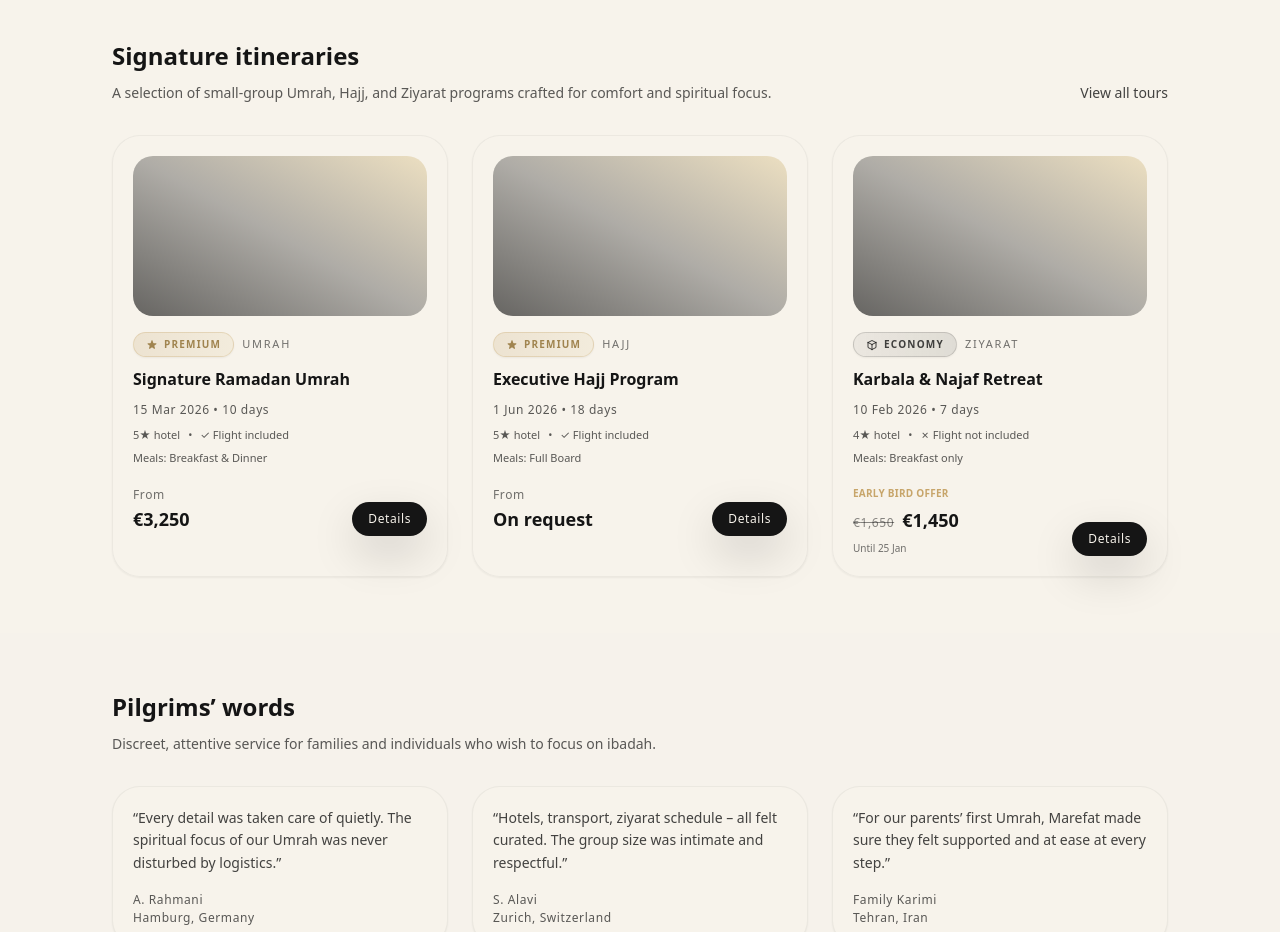
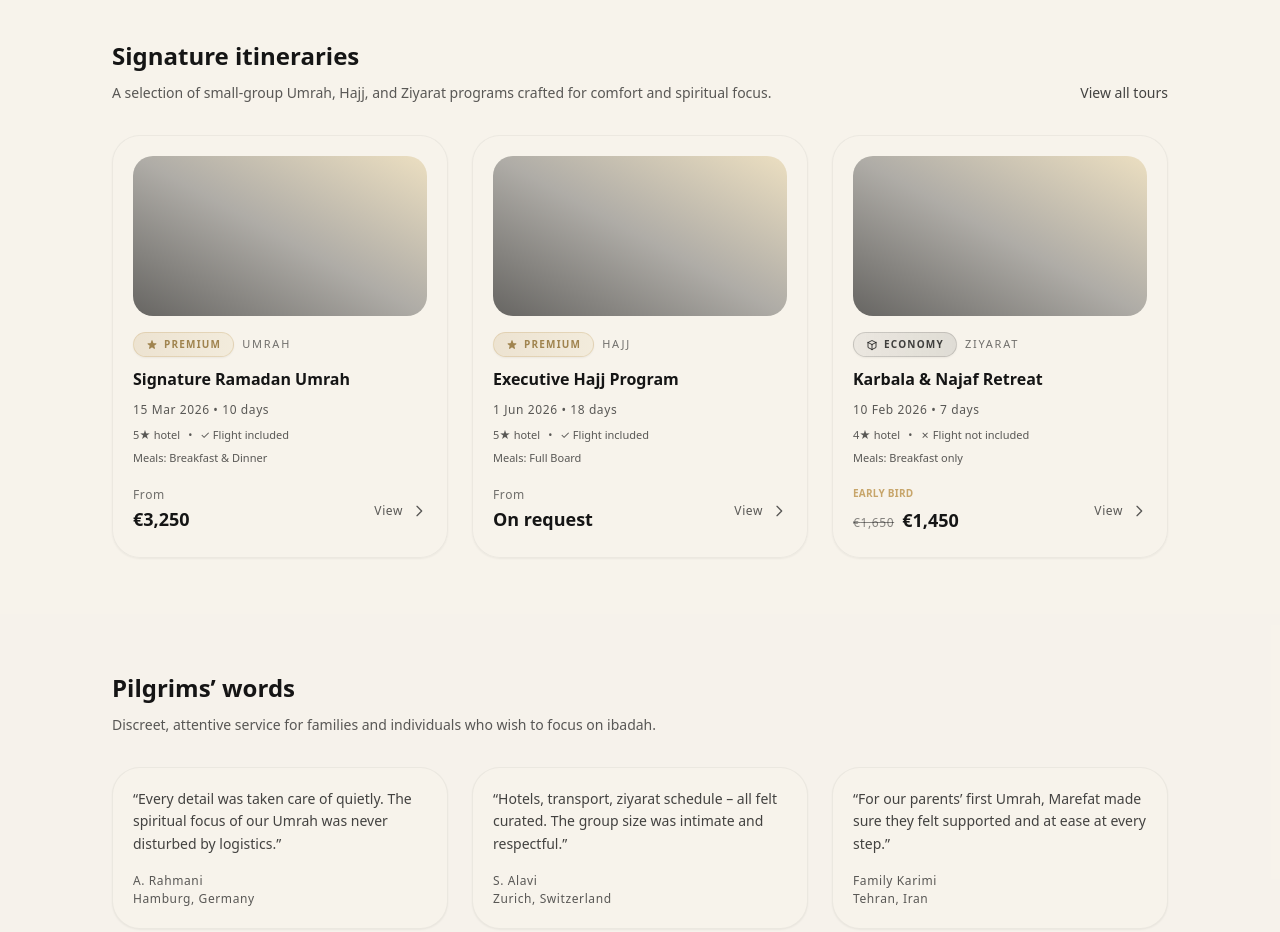
Before and after one commit to HamidrezaGtHb/marefat-pilgrimage, a Next.js app: page / in a window 1280 px wide. Shown: the part 900-1832 px from the top of the page. Built offline with nearby package versions, Linux system fonts and the light colour scheme.

Commit message:
Update Sichere Änderungen

```diff
--- a/src/app/page.tsx
+++ b/src/app/page.tsx
@@ -196,9 +196,10 @@ export default function HomePage() {
           </div>
           <div className="mt-8 grid gap-6 md:grid-cols-2 lg:grid-cols-3">
             {featuredTours.map((tour) => (
-              <article
+              <a
                 key={tour.slug}
-                className="group flex flex-col gap-4 rounded-2xl border border-charcoal/5 bg-ivory/90 p-5 shadow-sm shadow-charcoal/5 transition hover:-translate-y-1 hover:shadow-soft"
+                href={`/tours/${tour.slug}`}
+                className="group flex flex-col gap-4 rounded-2xl border border-charcoal/5 bg-ivory/90 p-5 shadow-sm shadow-charcoal/5 transition hover:-translate-y-1 hover:shadow-soft hover:border-gold/20 cursor-pointer"
               >
                 {/* Image */}
                 <div className="h-40 w-full flex-shrink-0 rounded-xl bg-gradient-to-tr from-charcoal/80 via-charcoal/40 to-gold-soft/70 opacity-80 transition group-hover:opacity-100" />
@@ -229,13 +230,8 @@ export default function HomePage() {
                   </div>
 
                   {/* Title */}
-                  <h2 className="text-sm font-semibold text-charcoal sm:text-base">
-                    <a
-                      href={`/tours/${tour.slug}`}
-                      className="hover:text-gold transition"
-                    >
-                      {tour.title}
-                    </a>
+                  <h2 className="text-sm font-semibold text-charcoal transition group-hover:text-gold sm:text-base">
+                    {tour.title}
                   </h2>
 
                   {/* Date */}
@@ -260,14 +256,14 @@ export default function HomePage() {
                   </div>
 
                   {/* Price & CTA */}
-                  <div className="flex items-end justify-between gap-3 pt-3 sm:flex-col sm:items-end sm:pt-0 lg:flex-row lg:items-end lg:pt-3">
-                    <div className="w-full sm:text-right lg:text-left">
+                  <div className="flex items-center justify-between gap-3 pt-3">
+                    <div>
                       {tour.earlyBirdDiscount && new Date() <= new Date(tour.earlyBirdDiscount.deadline) ? (
                         <div className="space-y-1">
                           <p className="text-[10px] font-semibold uppercase tracking-wide text-gold">
-                            Early Bird Offer
+                            Early Bird
                           </p>
-                          <div className="flex items-baseline gap-2 sm:justify-end lg:justify-start">
+                          <div className="flex items-baseline gap-2">
                             <span className="text-xs text-charcoal/50 line-through">
                               €{tour.earlyBirdDiscount.originalPrice.toLocaleString()}
                             </span>
@@ -275,12 +271,6 @@ export default function HomePage() {
                               €{tour.earlyBirdDiscount.discountedPrice.toLocaleString()}
                             </span>
                           </div>
-                          <p className="text-[10px] text-charcoal/60">
-                            Until {new Date(tour.earlyBirdDiscount.deadline).toLocaleDateString("en-GB", {
-                              day: "numeric",
-                              month: "short",
-                            })}
-                          </p>
                         </div>
                       ) : (
                         <div>
@@ -291,15 +281,15 @@ export default function HomePage() {
                         </div>
                       )}
                     </div>
-                    <a
-                      href={`/tours/${tour.slug}`}
-                      className="inline-flex items-center justify-center rounded-full bg-charcoal px-4 py-2 text-xs font-medium text-ivory shadow-soft transition hover:bg-charcoal/90 sm:w-full lg:w-auto"
-                    >
-                      Details
-                    </a>
+                    <div className="flex items-center gap-2 text-xs font-medium text-charcoal/70 transition group-hover:text-gold">
+                      <span>View</span>
+                      <svg className="h-4 w-4 transition group-hover:translate-x-1" fill="none" stroke="currentColor" viewBox="0 0 24 24">
+                        <path strokeLinecap="round" strokeLinejoin="round" strokeWidth={2} d="M9 5l7 7-7 7" />
+                      </svg>
+                    </div>
                   </div>
                 </div>
-              </article>
+              </a>
             ))}
           </div>
         </div>
--- a/src/app/tours/page.tsx
+++ b/src/app/tours/page.tsx
@@ -569,11 +569,12 @@ export default function ToursPage() {
               </div>
             </div>
 
-            <div className="grid gap-6 sm:grid-cols-2">
+            <div className="grid gap-6 lg:grid-cols-2">
               {filteredTours.map((tour) => (
-                <article
+                <Link
                   key={tour.slug}
-                  className="group flex flex-col gap-4 rounded-2xl border border-charcoal/5 bg-ivory/90 p-5 shadow-sm shadow-charcoal/5 transition hover:-translate-y-1 hover:shadow-soft"
+                  href={`/tours/${tour.slug}`}
+                  className="group flex flex-col gap-4 rounded-2xl border border-charcoal/5 bg-ivory/90 p-5 shadow-sm shadow-charcoal/5 transition hover:-translate-y-1 hover:shadow-soft hover:border-gold/20 cursor-pointer"
                 >
                   {/* Image */}
                   <div className="h-40 w-full flex-shrink-0 rounded-xl bg-gradient-to-tr from-charcoal/80 via-charcoal/40 to-gold-soft/70 opacity-80 transition group-hover:opacity-100" />
@@ -589,13 +590,8 @@ export default function ToursPage() {
                     </div>
 
                     {/* Title */}
-                    <h2 className="text-sm font-semibold text-charcoal sm:text-base">
-                      <Link
-                        href={`/tours/${tour.slug}`}
-                        className="hover:text-gold transition"
-                      >
-                        {tour.title}
-                      </Link>
+                    <h2 className="text-sm font-semibold text-charcoal transition group-hover:text-gold sm:text-base">
+                      {tour.title}
                     </h2>
 
                     {/* Date */}
@@ -620,14 +616,14 @@ export default function ToursPage() {
                     </div>
 
                     {/* Price & CTA */}
-                    <div className="flex items-end justify-between gap-3 pt-3 sm:flex-col sm:items-end sm:pt-0 lg:flex-row lg:items-end lg:pt-3">
-                      <div className="w-full sm:text-right lg:text-left">
+                    <div className="flex items-center justify-between gap-3 pt-3">
+                      <div>
                         {tour.earlyBirdDiscount && new Date() <= new Date(tour.earlyBirdDiscount.deadline) ? (
                           <div className="space-y-1">
                             <p className="text-[10px] font-semibold uppercase tracking-wide text-gold">
-                              Early Bird Offer
+                              Early Bird
                             </p>
-                            <div className="flex items-baseline gap-2 sm:justify-end lg:justify-start">
+                            <div className="flex items-baseline gap-2">
                               <span className="text-xs text-charcoal/50 line-through">
                                 €{tour.earlyBirdDiscount.originalPrice.toLocaleString()}
                               </span>
@@ -635,12 +631,6 @@ export default function ToursPage() {
                                 €{tour.earlyBirdDiscount.discountedPrice.toLocaleString()}
                               </span>
                             </div>
-                            <p className="text-[10px] text-charcoal/60">
-                              Until {new Date(tour.earlyBirdDiscount.deadline).toLocaleDateString("en-GB", {
-                                day: "numeric",
-                                month: "short",
-                              })}
-                            </p>
                           </div>
                         ) : (
                           <div>
@@ -651,15 +641,15 @@ export default function ToursPage() {
                           </div>
                         )}
                       </div>
-                      <Link
-                        href={`/tours/${tour.slug}`}
-                        className="inline-flex items-center justify-center rounded-full bg-charcoal px-4 py-2 text-xs font-medium text-ivory shadow-soft transition hover:bg-charcoal/90 sm:w-full lg:w-auto"
-                      >
-                        Details
-                      </Link>
+                      <div className="flex items-center gap-2 text-xs font-medium text-charcoal/70 transition group-hover:text-gold">
+                        <span>View</span>
+                        <svg className="h-4 w-4 transition group-hover:translate-x-1" fill="none" stroke="currentColor" viewBox="0 0 24 24">
+                          <path strokeLinecap="round" strokeLinejoin="round" strokeWidth={2} d="M9 5l7 7-7 7" />
+                        </svg>
+                      </div>
                     </div>
                   </div>
-                </article>
+                </Link>
               ))}
 
               {filteredTours.length === 0 && (
```
